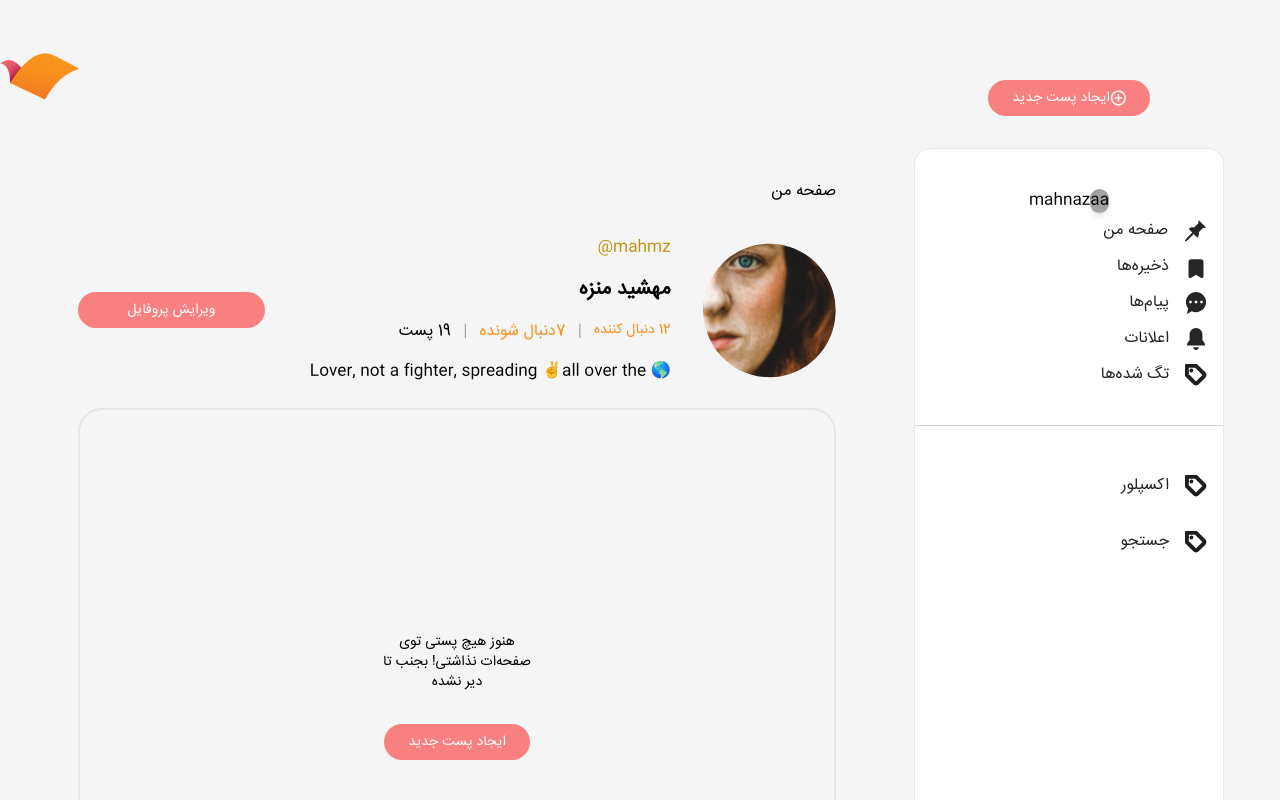
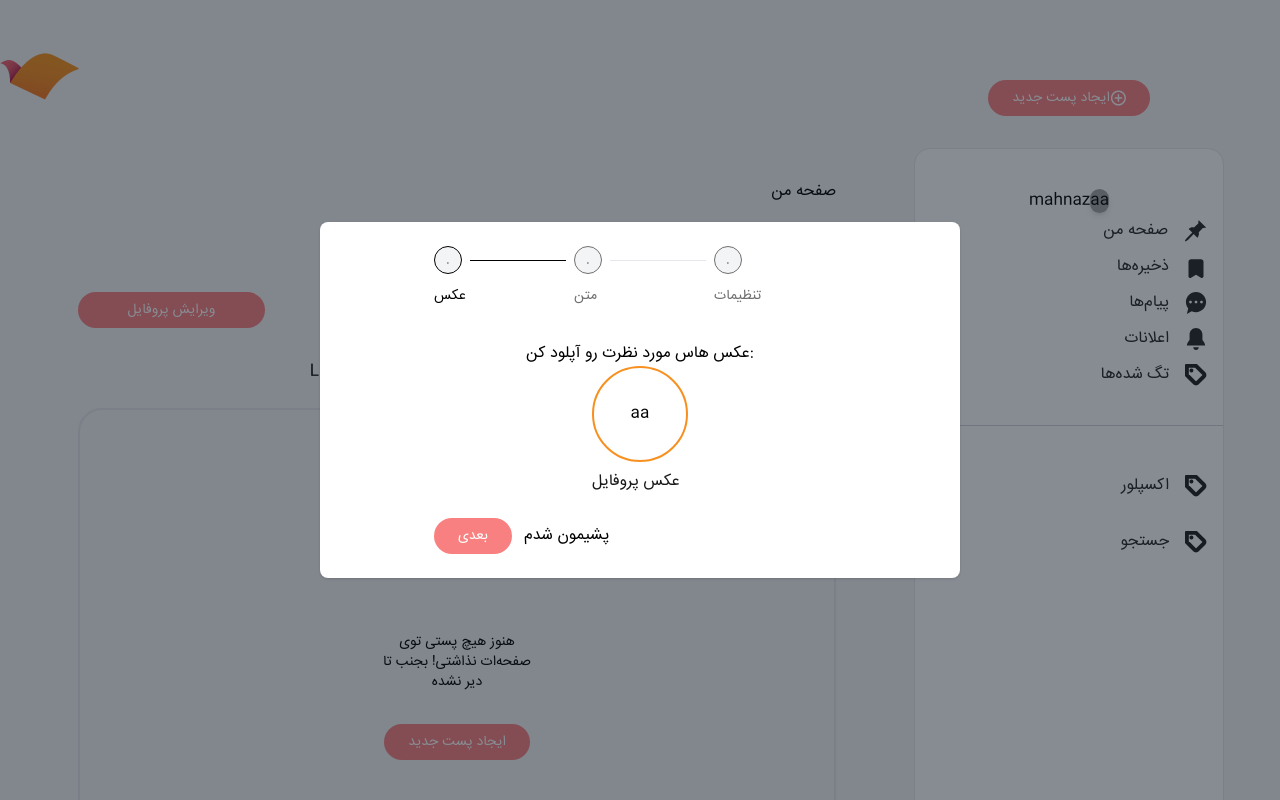
Before and after one commit to sadra7876/mirzagram, a React (Vite) app in the folder frontend/: page /profile in a window 1280 px wide. Shown: the top 800 px of the page. Built offline with nearby package versions, Linux system fonts and the light colour scheme; sample sign-in values are in the browser's storage.

Commit message:
feat: #70 modal create post

```diff
--- a/frontend/src/app/UserProfile/UserProfile.tsx
+++ b/frontend/src/app/UserProfile/UserProfile.tsx
@@ -21,9 +21,11 @@ interface FromValueProfile {
 import rahnemaLogo from "../../assets/images/rahnema-college-logo-fars1.png";
 
 import profilePicture from "../../assets/images/Icons/picture frame.svg";
+import PostComponent from "./postComponent";
 
 export default function UserProfile() {
   const [openModal, setOpenModal] = useState(false);
+  const [openModalPost, setOpenModalPost] = useState(true);
   const {
     register,
     handleSubmit,
@@ -69,7 +71,11 @@ export default function UserProfile() {
         <div className="flex flex-col items-center gap-y-8 px-[298px] py-[222px] text-center">
           {" "}
           هنوز هیچ پستی توی صفحه‌ات نذاشتی! بجنب تا دیر نشده
-          <MirzaButton className="gap-y-8" title="ایجاد پست جدید"></MirzaButton>
+          <MirzaButton
+            onClick={() => setOpenModalPost(true)}
+            className="gap-y-8"
+            title="ایجاد پست جدید"
+          ></MirzaButton>
         </div>
       </div>
       <Modal show={openModal} onClose={() => setOpenModal(false)}>
@@ -162,6 +168,11 @@ export default function UserProfile() {
           <button onClick={() => setOpenModal(false)}>پشیمون شدم</button>
         </Modal.Footer>
       </Modal>
+      <Modal show={openModalPost} onClose={() => setOpenModalPost(false)}>
+        <Modal.Body>
+          <PostComponent />
+        </Modal.Body>
+      </Modal>
     </div>
   );
 }
--- /dev/null
+++ b/frontend/src/app/UserProfile/postComponent.tsx
@@ -0,0 +1,148 @@
+import React, { useEffect, useState } from "react";
+import MirzaButton from "../../Shared/Components/MirzaButton";
+import { Textarea, TextInput } from "flowbite-react";
+import { FaCheckCircle } from "react-icons/fa";
+import { useForm } from "react-hook-form";
+
+interface ImageFile {
+  file: File;
+  previewUrl: string | null;
+}
+
+const steps = [
+  { id: 0, label: "عکس" },
+  { id: 1, label: "متن" },
+  { id: 2, label: "تنظیمات" },
+];
+export default function PostComponent() {
+  const [currentStep, setCurrentStep] = useState(0);
+  const [files, setFiles] = useState<ImageFile[]>([]);
+  const { handleSubmit, register } = useForm();
+
+  const next = () => {
+    if (currentStep < steps.length - 1) {
+      setCurrentStep((step) => step + 1);
+    }
+  };
+  const prev = () => {
+    if (currentStep > 0) {
+      setCurrentStep((step) => step - 1);
+    }
+  };
+  const handleChange = (event: React.ChangeEvent<HTMLInputElement>) => {
+    const selectedFiles = event.target.files;
+
+    if (!selectedFiles || selectedFiles.length === 0) {
+      setFiles([]);
+      return;
+    }
+
+    const newFiles: ImageFile[] = Array.from(selectedFiles).map((file) => ({
+      file,
+      previewUrl: file.type.match("image.*") ? URL.createObjectURL(file) : null,
+    }));
+
+    setFiles(newFiles);
+  };
+
+  useEffect(() => {
+    return () => {
+      files.forEach((file) => {
+        if (file.previewUrl) {
+          URL.revokeObjectURL(file.previewUrl);
+        }
+      });
+    };
+  }, [files]);
+
+  return (
+    <div className="flex w-full flex-col justify-center px-[90px]">
+      <ul className="relative flex flex-row gap-x-2">
+        {steps.map((item) => {
+          return (
+            <li key={item.id} className="group flex-1 shrink basis-0">
+              <div className="inline-flex min-h-7 w-full min-w-7 items-center align-middle text-xs">
+                <span
+                  className={`flex size-7 shrink-0 items-center justify-center rounded-full border ${currentStep === item.id ? "border-black" : "border-mirza-dsiable"} bg-gray-100 font-medium text-gray-800 dark:bg-neutral-700 dark:text-white`}
+                >
+                  {currentStep <= item.id ? (
+                    "."
+                  ) : (
+                    <FaCheckCircle className="size-7" />
+                  )}
+                </span>
+                <div
+                  className={`ms-2 h-px w-full flex-1 ${currentStep === item.id ? "bg-black" : "bg-gray-200"} group-last:hidden dark:bg-neutral-700`}
+                ></div>
+              </div>
+              <div className="mt-3">
+                <span
+                  className={`block text-sm font-medium ${currentStep === item.id ? "text-black" : "text-mirza-dsiable"} dark:text-white`}
+                >
+                  {item.label}
+                </span>
+              </div>
+            </li>
+          );
+        })}
+      </ul>
+
+      <form className="mt-9">
+        {currentStep === 0 && (
+          <div className="flex flex-col items-center">
+            <p> عکس هاس مورد نظرت رو آپلود کن:</p>
+            <div className="flex flex-wrap gap-2">
+              <label className="flex w-24 flex-col gap-y-2">
+                <div className="flex h-24 w-24 flex-col items-center justify-center rounded-full border-2 border-mirza-orange">
+                  <p>aa</p>
+                </div>
+                <p className="font-medium text-mirza-black">عکس پروفایل</p>
+                <input
+                  multiple
+                  type="file"
+                  onChange={handleChange}
+                  className="hidden"
+                />
+              </label>
+
+              {files.map((file) => {
+                return (
+                  <div key={file.file.name} className="h-28 w-28 rounded-3xl">
+                    <img
+                      src={file.previewUrl || ""}
+                      alt="Selected Image"
+                      className="rounded-3xl object-contain"
+                    />
+                  </div>
+                );
+              })}
+            </div>
+          </div>
+        )}
+        {currentStep === 1 && (
+          <div className="flex w-full flex-col items-center gap-y-3">
+            <p>کپشن مورد نظرت روبنویس</p>
+            <div className="flex w-full flex-row justify-between">
+              <p>aa</p>
+              <p>توضیحات</p>
+            </div>
+            <Textarea />
+          </div>
+        )}
+        {currentStep === 2 && (
+          <div className="flex w-full flex-col items-center gap-y-3">
+            <p>اینجا میتونی دوستات رو منشن کنی</p>
+            <TextInput className="w-full" />
+          </div>
+        )}
+      </form>
+      <div className="mt-6 flex flex-row gap-x-3">
+        <MirzaButton
+          onClick={() => next()}
+          title={currentStep < steps.length - 1 ? "بعدی" : "ثبت و انتشار پست"}
+        />
+        <button>پشیمون شدم</button>
+      </div>
+    </div>
+  );
+}
--- a/frontend/tailwind.config.js
+++ b/frontend/tailwind.config.js
@@ -28,6 +28,7 @@ export default {
         "mirza-black": "#191919",
         "mirza-gold": "#C19008",
         "mirza-orange": "#F7901E",
+        "mirza-dsiable": "#6F6F6F",
       },
     },
   },
```
